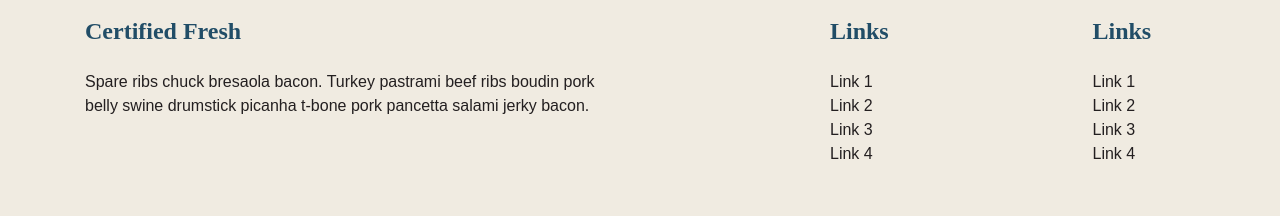
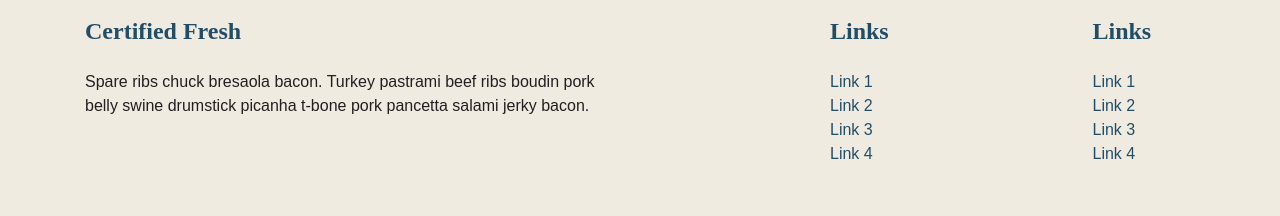
Before and after one commit to rpernack/webdev-exercise, a website: page index.html in a window 1280 px wide. Shown: the part 1483-1699 px from the top of the page. Drawn offline with nearby package versions, Linux system fonts and the light colour scheme; files that its build step writes are made by us from their sources.

Commit message:
file upload

```diff
--- a/index.html
+++ b/index.html
@@ -152,20 +152,20 @@
         <div class="col-2">
         <h4 class="font-weight-bold">Links</h4>
         <ul class="list-unstyled text-left">
-          <li>Link 1</li>
-          <li>Link 2</li>
-          <li>Link 3</li>
-          <li>Link 4</li>
+          <li><a href="#">Link 1</a></li>
+          <li><a href="#">Link 2</a></li>
+          <li><a href="#">Link 3</a></li>
+          <li><a href="#">Link 4</a></li>
         </ul>
       </div>
       <div class="col-4"></div>
       <div class="col-2">
         <h4 class="font-weight-bold">Links</h4>
         <ul class="list-unstyled text-left">
-          <li>Link 1</li>
-          <li>Link 2</li>
-          <li>Link 3</li>
-          <li>Link 4</li>
+          <li><a href="#"> Link 1</a></li>
+          <li><a href="#">Link 2</a></li>
+          <li><a href="#">Link 3</a></li>
+          <li><a href="#">Link 4</a></li>
         </ul>
       </div>
      </div>
```
